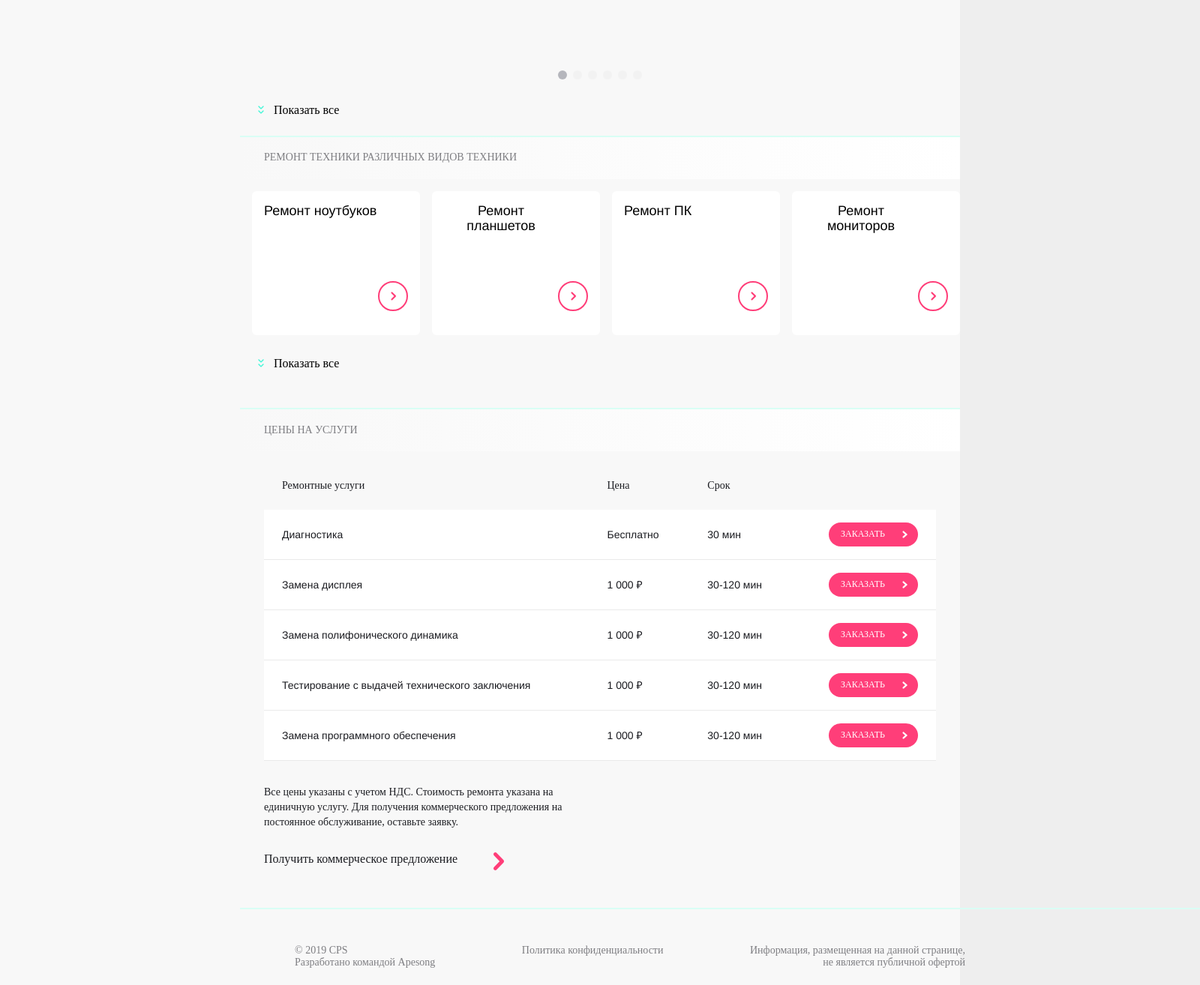
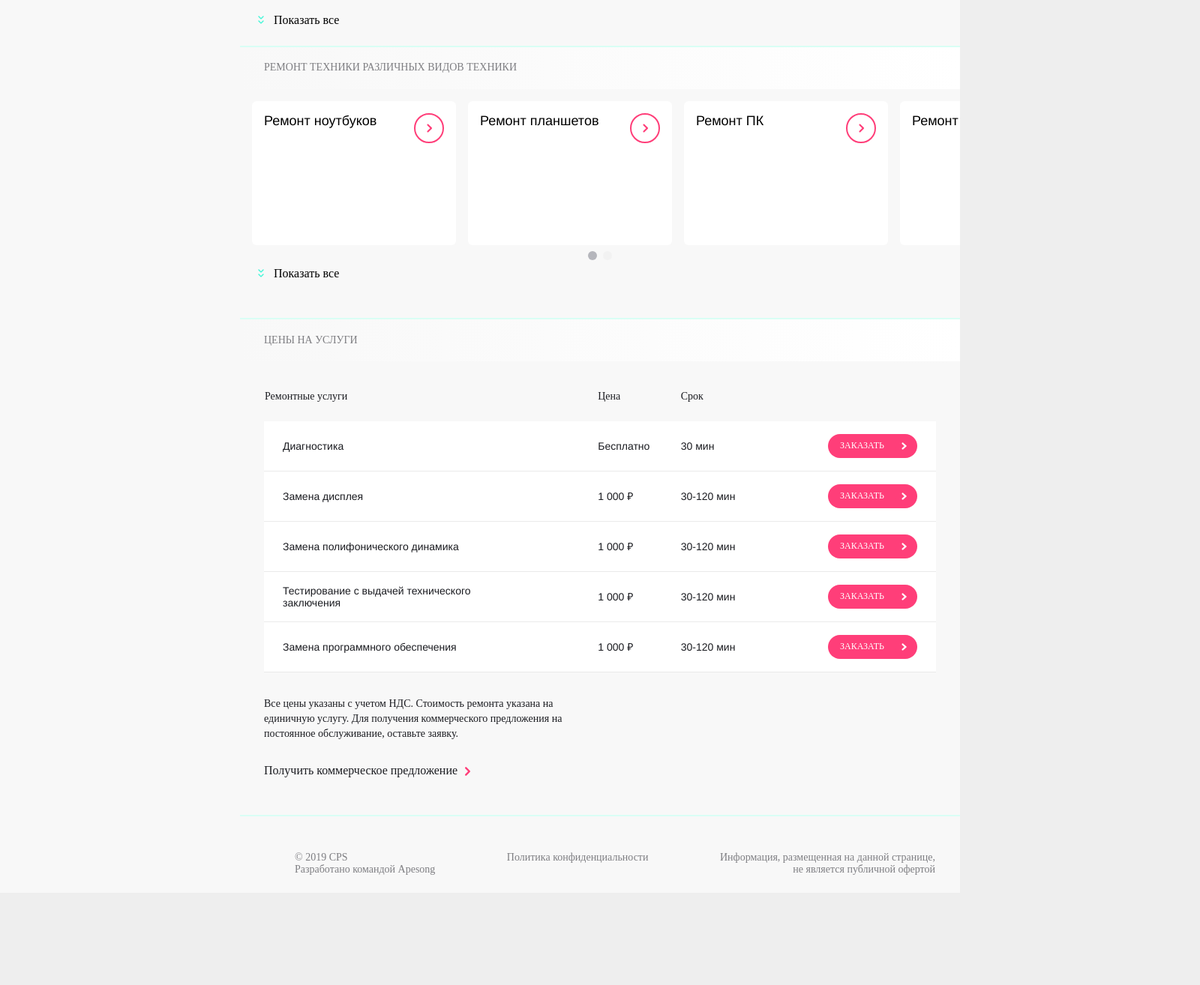
Before and after one commit to YurinskiyMaxim/Test-Site, a website built with Vite: page index.html in a window 1280 px wide. Shown: the part 812-2126 px from the top of the page at 75% size, 1600 px wide, since content can reach past the window. After the commit the page ends 2003 px from the top, so only its background shows below. Built offline with nearby package versions, Linux system fonts and the light colour scheme.

Commit message:
add_last_swiper

```diff
--- a/Swiper.js
+++ b/Swiper.js
@@ -1,7 +1,5 @@
 const swiper = new Swiper(".mySwiper", {
   slidesPerView: "auto",
-
-  loop: true,
   breakpoints: {
     1119: {
       slidesPerColumn: 2,
--- a/index.html
+++ b/index.html
@@ -318,9 +318,9 @@
           <div class="herobox__show_all">Показать все</div>
           <div class="herobox__separation2"></div>
           <div class="shapcka">Ремонт техники различных видов техники</div>
-          <div class="swiper mySwiper">
-            <div class="swiper-wrapper">
-              <div class="swiper-slide_tech">
+          <div class="swiper mySwiper mySwiper_tech">
+            <div class="swiper-wrapper swiper-wrapper_tech">
+              <div class="swiper-slide swiper-slide_tech">
                 Ремонт ноутбуков
                 <img
                   class="swiper-slide__button_tech"
@@ -328,7 +328,7 @@
                   alt=""
                 />
               </div>
-              <div class="swiper-slide_tech">
+              <div class="swiper-slide swiper-slide_tech">
                 Ремонт планшетов
                 <img
                   class="swiper-slide__button_tech"
@@ -336,7 +336,7 @@
                   alt=""
                 />
               </div>
-              <div class="swiper-slide_tech">
+              <div class="swiper-slide swiper-slide_tech">
                 Ремонт ПК
                 <img
                   class="swiper-slide__button_tech"
@@ -344,7 +344,7 @@
                   alt=""
                 />
               </div>
-              <div class="swiper-slide_tech">
+              <div class="swiper-slide swiper-slide_tech">
                 Ремонт мониторов
                 <img
                   class="swiper-slide__button_tech"
@@ -352,8 +352,9 @@
                   alt=""
                 />
               </div>
+
             </div>
-            <div class="swiper-pagination"></div>
+            <div class="swiper-pagination swiper-pagination__tech"></div>
           </div>
           <div class="herobox__show_all_2--icon">
             <img src="./IMG/RM-icon.svg" alt="read more" />
@@ -361,6 +362,30 @@
           <div class="herobox__show_all">Показать все</div>
           <div class="herobox__separation3"></div>
           <div class="shapcka">Цены на услуги</div>
+
+
+
+          <div class="swiper mySwiper mySwiper_services">
+            <div class="swiper-wrapper swiper-wrapper_services">
+              <ul class="swiper-slide swiper-slide_services">
+                <li></li>
+                <li></li>
+                <li></li>
+              </ul>
+              <ul class="swiper-slide swiper-slide_services">Slide 2</ul>
+              <ul class="swiper-slide swiper-slide_services">Slide 3</ul>
+              <ul class="swiper-slide swiper-slide_services">Slide 4</ul>
+              <ul class="swiper-slide swiper-slide_services">Slide 5</ul>
+              <ul class="swiper-slide swiper-slide_services">Slide 6</ul>
+              <ul class="swiper-slide swiper-slide_services">Slide 7</ul>
+              <ul class="swiper-slide swiper-slide_services">Slide 8</ul>
+              <ul class="swiper-slide swiper-slide_services">Slide 9</ul>
+            </div>
+            <div class="swiper-pagination swiper-pagination_services"></div>
+          </div>
+
+
+
           <table class="dataTable">
             <thead>
                 <tr>
@@ -372,43 +397,53 @@
               <div class="t_body">
                 <tbody>
                     <tr>
-                        <td><div>Диагностика</a></td>
+                        <td><div class="table__first-column">Диагностика</a></td>
                         <td>Бесплатно</td>
                         <td>30 мин</td>
                         <td class="td">
+                          <div class="table__button">
                             <button class="button_action">Заказать <img src="./IMG/For_Table/goside.png" alt=""></button>
+                          </div>
                         </td>
                     </tr>
                     <tr>
-                        <td><div>Замена дисплея</a></td>
+                        <td><div class="table__first-column">Замена дисплея</a></td>
                         <td>1 000 ₽</td>
                         <td>30-120 мин</td>
                         <td class="td">
+                          <div class="table__button">
                             <button class="button_action">Заказать <img src="./IMG/For_Table/goside.png" alt=""></button>
+                          </div>
                         </td>
                     </tr>
                     <tr>
-                        <td><div>Замена полифонического динамика</a></td>
+                        <td><div class="table__first-column">Замена полифонического динамика</a></td>
                         <td>1 000 ₽</td>
                         <td>30-120 мин</td>
                         <td class="td">
+                          <div class="table__button">
                             <button class="button_action">Заказать <img src="./IMG/For_Table/goside.png" alt=""></button>
+                          </div>
                         </td>
                     </tr>
                     <tr>
-                      <td><div>Тестирование с выдачей технического заключения</a></td>
+                      <td><div class="table__first-column">Тестирование с выдачей технического заключения</a></td>
                       <td>1 000 ₽</td>
                       <td>30-120 мин</td>
                         <td class="td">
+                          <div class="table__button">
                             <button class="button_action">Заказать <img src="./IMG/For_Table/goside.png" alt=""></button>
+                          </div>
                         </td>
                     </tr>
                     <tr>
-                      <td><div>Замена программного обеспечения</a></td>
+                      <td><div class="table__first-column">Замена программного обеспечения</a></td>
                       <td>1 000 ₽</td>
                       <td>30-120 мин</td>
                         <td class="td">
+                          <div class="table__button">
                             <button class="button_action">Заказать <img src="./IMG/For_Table/goside.png" alt=""></button>
+                          </div>
                         </td>
                     </tr>
                 </tbody>
@@ -416,7 +451,7 @@
         </table>
         <div class="predbottom">
           <p class="predbottom__text">Все цены указаны с учетом НДС. Стоимость ремонта указана на единичную услугу. Для получения коммерческого предложения на постоянное обслуживание, оставьте заявку.</p><br>
-          <div class="predbottom__text2">Получить коммерческое предложение<img src="./IMG/Line.svg" alt=""></div>
+          <div class="predbottom__text2">Получить коммерческое предложение<img class="predbottom__text2--img" src="./IMG/Line.svg" alt=""></div>
         </div>
         <div class="bottom__seporation"></div>
         <ul class="bottom">
@@ -431,4 +466,5 @@
   <script src="./main.js"></script>
   <script src="https://cdn.jsdelivr.net/npm/swiper@11/swiper-bundle.min.js"></script>
   <script src="./Swiper.js"></script>
+  <script src="./Swiper_tech.js"></script>
 </html>
--- a/styles/Table.scss
+++ b/styles/Table.scss
@@ -39,11 +39,18 @@ table {
 .dataTable td,
 .dataTable th {
   align-items: center;
-  line-height: 64px;
   border-bottom: 1px solid #eaeaea;
   box-sizing: border-box;
   overflow-x: hidden;
   overflow-y: auto;
+}
+
+.dataTable th {
+  line-height: 64px;
+}
+
+.dataTable td {
+  line-height: auto;
 }
 
 .dataTable th {
@@ -85,7 +92,10 @@ table {
 }
 
 .dataTable {
-  display: table;
+display: none;
+  @media (min-width: $tablet-width) {
+    display: table;
+  }
 }
 
 .dataTable thead {
@@ -102,17 +112,23 @@ table {
 .dataTable thead tr,
 .dataTable tbody tr {
   display: table-row;
-
 }
 
 .dataTable th,
 .dataTable tbody td {
   display: table-cell;
-  padding: 0 24px 0 24px;
-  color: #1B1C21;
+  color: #1b1c21;
 }
 
 .dataTable td,
 .dataTable th {
   width: auto;
 }
+
+.table__first-column{
+  width: 260px;
+  padding: 0 0 0 24px;
+}
+.table__button{
+  padding-right: 24px;
+}
--- a/styles/style.scss
+++ b/styles/style.scss
@@ -507,7 +507,6 @@
   }
   @media (min-width: $desktop-width) {
     width: auto;
-    height: auto;
     max-width: 530px;
     max-height: 292px;
     margin-left: 560px;
@@ -607,10 +606,12 @@
 .predbottom{
   margin-left: 32px;
   margin-top: 32px;
+  box-sizing: border-box;
 }
 .predbottom__text,
 .predbottom__text2{
-  width: 421px;
+  width: auto;
+  max-width: 421px;
   font-family: "TT Lakes";
 
 }
@@ -620,17 +621,28 @@
   color: #1B1C21;
 }
 .predbottom__text2{
-  display: flex;
-  height: 24px;
+  position: relative;
+  display: block;
+  height: auto;
   font-size: 16px;
-  justify-content: space-between;
-  width: 320px;
+  max-width: 320px;
+  max-height: 36px;
   color: #1B1C21;
 }
+
+.predbottom__text2--img{
+  position: relative;
+  height: 12px;
+  width: 7px;
+  padding-left: 10px;
+  top: 2px;
+}
+
 .bottom{
   display: flex;
   justify-content: space-between;
   width: 100%;
+  box-sizing: border-box;
   @media (max-width: $tablet-width) {
     text-align: center;
     justify-content: center;
@@ -639,10 +651,11 @@
   }
 }
 .bottom__seporation{
-  width: 100vw;
+  width: 100%;
   margin-top: 50px;
   height: 2px;
   background-color: $seporator--color;
+  box-sizing: content-box;
 }
 .bottom__text,
 .bottom__text2,
--- a/styles/swiper.scss
+++ b/styles/swiper.scss
@@ -1,6 +1,19 @@
+@import "./variables.scss";
+
 body {
   position: relative;
   height: 100%;
+}
+
+.swiper{
+  margin-left: auto;
+    margin-right: auto;
+    position: relative;
+    overflow: hidden;
+    list-style: none;
+    padding: 0;
+    z-index: 1;
+    display: block;
 }
 
 body {
@@ -14,10 +27,11 @@ body {
 
 .swiper {
   width: 100%;
-  min-height: 240px;
-  height: auto;
+  height: 120px;
+  min-height: 120px;
   box-sizing: border-box;
   z-index: 1 !important;
+  display: flex;
 }
 
 .swiper-slide {
@@ -51,6 +65,17 @@ body {
   height: 12px;
 }
 
+.mySwiper_tech {
+  width: 100%;
+  height: 240px;
+  min-height: 240px;
+  box-sizing: border-box;
+  z-index: 1 !important;
+}
+
+.swiper-wrapper_tech{
+  min-height: 240px;
+}
 
 .swiper-slide_tech {
   width: 240px !important;
@@ -67,8 +92,23 @@ body {
   align-content: center;
 }
 
-.swiper-slide__button_tech {
-  padding-top: 104px;
-  max-width: 40px;
-  max-height: 40px;
+
+
+.mySwiper_services{
+  display: block;
+  width: 100%;
+  min-height: 250px;
+  box-sizing: border-box;
+  z-index: 1 !important;
+  @media (min-width: $tablet-width) {
+    display: none !important;
+  }
 }
+
+.swiper-wrapper_services{
+  min-height: 200px;
+}
+
+.swiper-slide_services{
+  min-height: 200px;
+}
```
